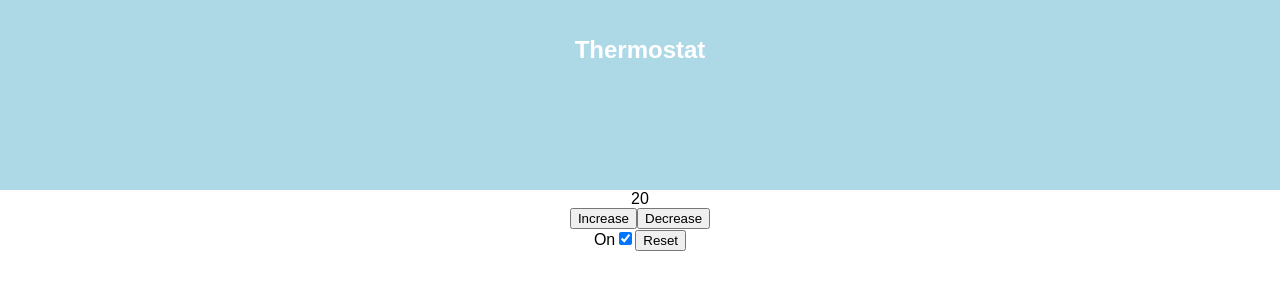
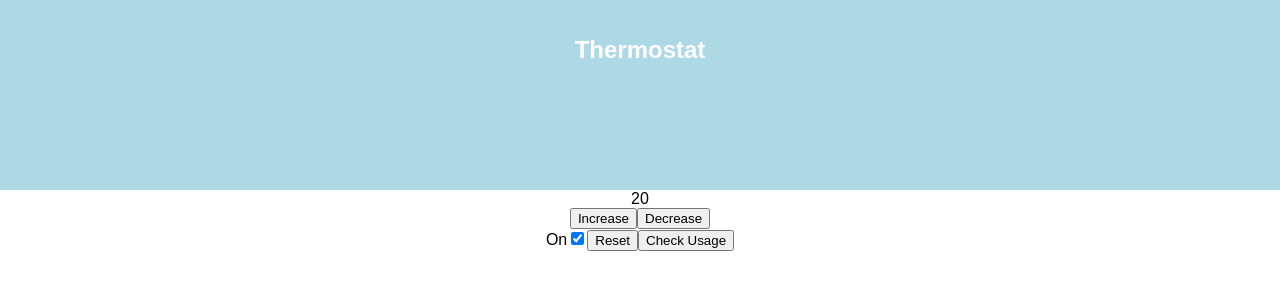
Before and after one commit to reenz/react-thermostat, a React (Create React App) app: page / in a window 1280 px wide. Shown: the top 300 px of the page. Built offline with nearby package versions, Linux system fonts and the light colour scheme.

Commit message:
can ask for current usage when temperature is less than 18

```diff
--- a/src/components/temperature.js
+++ b/src/components/temperature.js
@@ -11,7 +11,9 @@ class Temperature extends Component {
       minTemperature: props.minTemperature || 10,
       powerSaving: true,
       powerSavingOnMaxTemperature: 25,
-      powerSavingOffMaxTemperature: 32
+      powerSavingOffMaxTemperature: 32,
+      lowEnergyUsageLimit: 18,
+      mediumEnergyUsageLimit: 25
     }
   }
 
@@ -59,7 +61,15 @@ class Temperature extends Component {
   }
 
   reset() {
-    this.setState({temperature: this.startTemperature ,msg:''});
+    this.setState({temperature: this.startTemperature, msg: ''});
+  }
+
+  energyUsage() {
+
+    if (this.state.temperature < this.state.lowEnergyUsageLimit) {
+      return this.setState({msg: "Low Usage"})
+    }
+
   }
 
   render() {
@@ -96,6 +106,12 @@ class Temperature extends Component {
           onClick={this
           .reset
           .bind(this)}>Reset</button>
+        <button
+          id="energyUsage"
+          type="button"
+          onClick={this
+          .energyUsage
+          .bind(this)}>Check Usage</button>
       </div>
     )
   }
```
Also changed, not shown: 1 other file (tests, documents, lock files or other folders).
